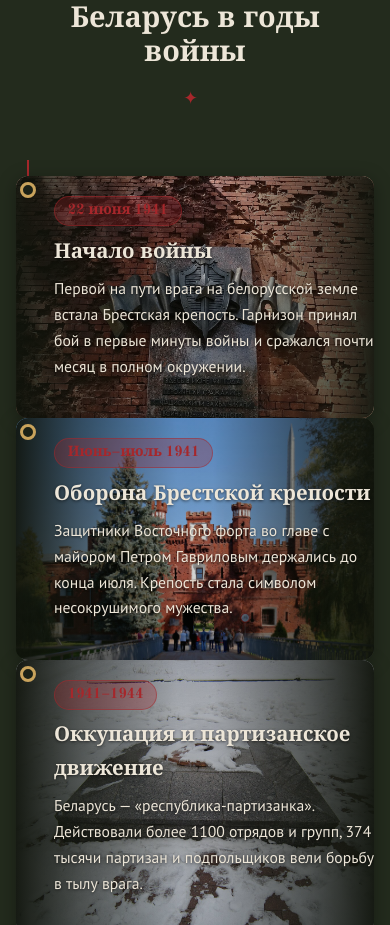
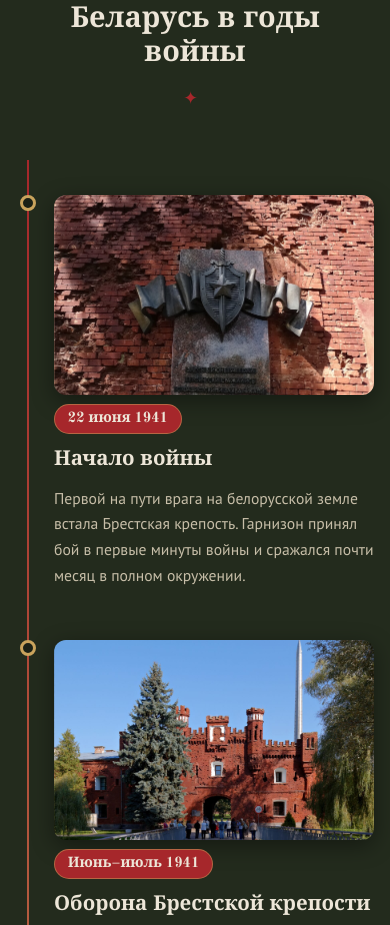
Before and after one commit to H1ppoG/The-connection-between-generations-we-remember, a website: page index.html in a window 390 px wide. Shown: the part 2550-3475 px from the top of the page. Drawn offline with nearby package versions, Linux system fonts and the light colour scheme; no server answers.

Commit message:
Хроника: фото-карточка у центральной линии, дата и текст вынесены сбоку

```diff
--- a/css/style.css
+++ b/css/style.css
@@ -357,96 +357,73 @@ a:hover { color: var(--gold-light); }
   transform: translateX(-50%);
   background: linear-gradient(var(--red), var(--gold), var(--red));
 }
+/*
+ * Событие = фото-карточка у центральной линии + текстовый блок сбоку (наружу).
+ * Слева от линии: [текст][фото]; справа от линии: [фото][текст].
+ */
 .timeline__item {
   position: relative;
   width: 50%;
-  padding: 1.2rem 2.6rem 2.8rem 2.6rem;
-  height: 285px;
+  min-height: 285px;
+  display: grid;
+  grid-template-columns: minmax(0, 1fr) 40%;
+  grid-template-rows: auto auto 1fr;
+  column-gap: 1.5rem;
+  row-gap: 0.35rem;
+  padding: 1rem 1.75rem 1rem 0;
+  overflow: visible;
 }
 .timeline__item:nth-child(even) {
   margin-left: 50%;
-  padding: 1.2rem 0 2.8rem 2.6rem;
+  grid-template-columns: 40% minmax(0, 1fr);
+  padding: 1rem 0 1rem 1.75rem;
 }
 .timeline__item::before {
   content: "";
   position: absolute;
   box-sizing: border-box;
-  top: 6px;
+  top: 1.25rem;
   right: -8px;
   width: 16px; height: 16px;
   border-radius: 50%;
   background: var(--olive-800);
   border: 3px solid var(--gold);
-  z-index: 1;
+  z-index: 3;
 }
 .timeline__item:nth-child(even)::before { right: auto; left: -8px; }
+
+/* Фото-карточка прижата к центральной линии (просвет 1.75rem) */
+.timeline__bg {
+  grid-column: 2;
+  grid-row: 1 / -1;
+  background-size: cover;
+  background-position: center;
+  border-radius: 12px;
+  box-shadow: 0 6px 22px rgba(0, 0, 0, 0.4);
+}
+.timeline__item:nth-child(even) .timeline__bg { grid-column: 1; }
+
+/* Текстовый блок — колонка с внешней стороны */
+.timeline__date { grid-column: 1; grid-row: 1; justify-self: start; }
+.timeline__title { grid-column: 1; grid-row: 2; }
+.timeline__text { grid-column: 1; grid-row: 3; }
+.timeline__item:nth-child(even) .timeline__date,
+.timeline__item:nth-child(even) .timeline__title,
+.timeline__item:nth-child(even) .timeline__text { grid-column: 2; }
+
 .timeline__date {
   display: inline-block;
   font-family: var(--serif);
   font-weight: 700;
-  color: var(--red);
-  background: rgba(166, 39, 43, 0.12);
-  border: 1px solid rgba(166, 39, 43, 0.35);
+  color: var(--paper);
+  background: var(--red);
+  border: 1px solid rgba(201, 163, 92, 0.5);
   padding: 0.14rem 0.8rem;
   border-radius: 20px;
   font-size: 0.9rem;
-  margin-bottom: 0.6rem;
 }
-.timeline__title { font-family: var(--serif); font-size: 1.28rem; margin-bottom: 0.4rem; }
+.timeline__title { font-family: var(--serif); font-size: 1.28rem; }
 .timeline__text { color: var(--paper-dim); font-size: 0.98rem; }
-
-/* Фоновое фото события + градиент, чтобы текст оставался читаемым */
-.timeline__item {
-  border-radius: 12px;
-  box-shadow: 0 4px 18px rgba(0, 0, 0, 0.35);
-  overflow: visible;
-}
-.timeline__bg {
-  position: absolute;
-  inset: 0;
-  z-index: 0;
-  background-size: cover;
-  background-position: center;
-  border-radius: 12px;
-}
-.timeline__item::after {
-  content: "";
-  position: absolute;
-  inset: 0;
-  z-index: 1;
-  border-radius: 12px;
-  background: linear-gradient(
-    90deg,
-    rgba(15, 19, 11, 0.95) 0%,
-    rgba(15, 19, 11, 0.6) 18%,
-    rgba(15, 19, 11, 0.18) 45%,
-    rgba(15, 19, 11, 0.18) 55%,
-    rgba(15, 19, 11, 0.6) 82%,
-    rgba(15, 19, 11, 0.95) 100%
-  );
-}
-/* Просвет к центральной линии: фото и градиент не заползают на линию */
-.timeline__item .timeline__bg,
-.timeline__item::after { right: 1.75rem; }
-.timeline__item:nth-child(even) .timeline__bg { right: 0; left: 1.75rem; }
-.timeline__item:nth-child(even)::after { right: 0; left: 1.75rem; }
-
-.timeline__item > .timeline__title,
-.timeline__item > .timeline__text {
-  text-shadow: 0 1px 3px rgba(0, 0, 0, 0.6);
-}
-.timeline__item::before { z-index: 3; }
-.timeline__item > .timeline__date,
-.timeline__item > .timeline__title,
-.timeline__item > .timeline__text {
-  position: relative;
-  z-index: 2;
-}
-.timeline__item > .timeline__text { color: var(--paper); }
-.timeline__item > .timeline__date {
-  background: rgba(166, 39, 43, 0.28);
-  border-color: rgba(166, 39, 43, 0.5);
-}
 
 /* ---------- Герои ---------- */
 .heroes-grid {
@@ -1033,14 +1010,29 @@ a:hover { color: var(--gold-light); }
   .timeline__item, .timeline__item:nth-child(even) {
     width: 100%;
     margin-left: 0;
-    padding: 1.2rem 0 2.4rem 2.4rem;
-    height: auto;
+    min-height: 0;
+    grid-template-columns: 1fr;
+    grid-template-rows: auto auto auto auto;
+    column-gap: 0;
+    row-gap: 0.55rem;
+    padding: 1.2rem 0 2rem 2.4rem;
   }
-  .timeline__item .timeline__bg, .timeline__item:nth-child(even) .timeline__bg,
-  .timeline__item::after, .timeline__item:nth-child(even)::after { inset: 0; }
+  .timeline__item .timeline__bg,
+  .timeline__item:nth-child(even) .timeline__bg {
+    grid-column: 1;
+    grid-row: 1;
+    height: 200px;
+  }
+  .timeline__item .timeline__date,
+  .timeline__item:nth-child(even) .timeline__date { grid-column: 1; grid-row: 2; }
+  .timeline__item .timeline__title,
+  .timeline__item:nth-child(even) .timeline__title { grid-column: 1; grid-row: 3; }
+  .timeline__item .timeline__text,
+  .timeline__item:nth-child(even) .timeline__text { grid-column: 1; grid-row: 4; }
   .timeline__item::before, .timeline__item:nth-child(even)::before {
     left: 4px;
     right: auto;
+    top: 1.2rem;
   }
 }
 
```
